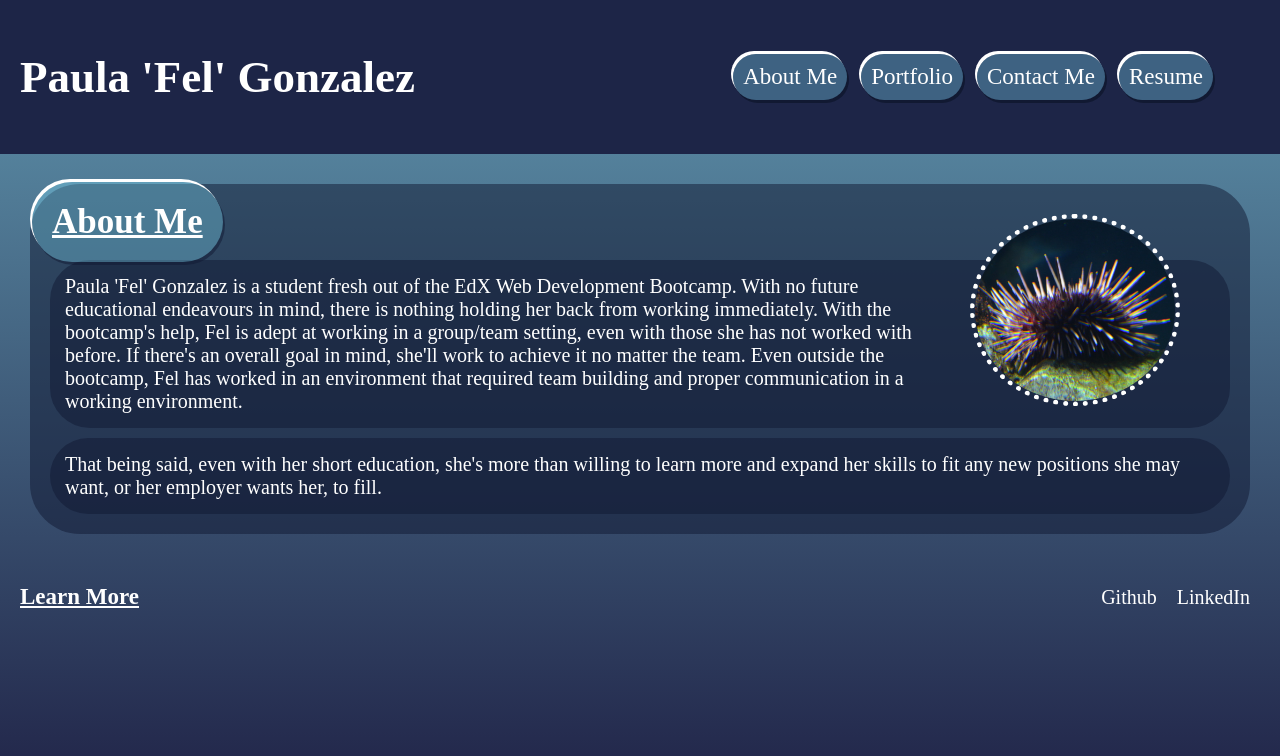
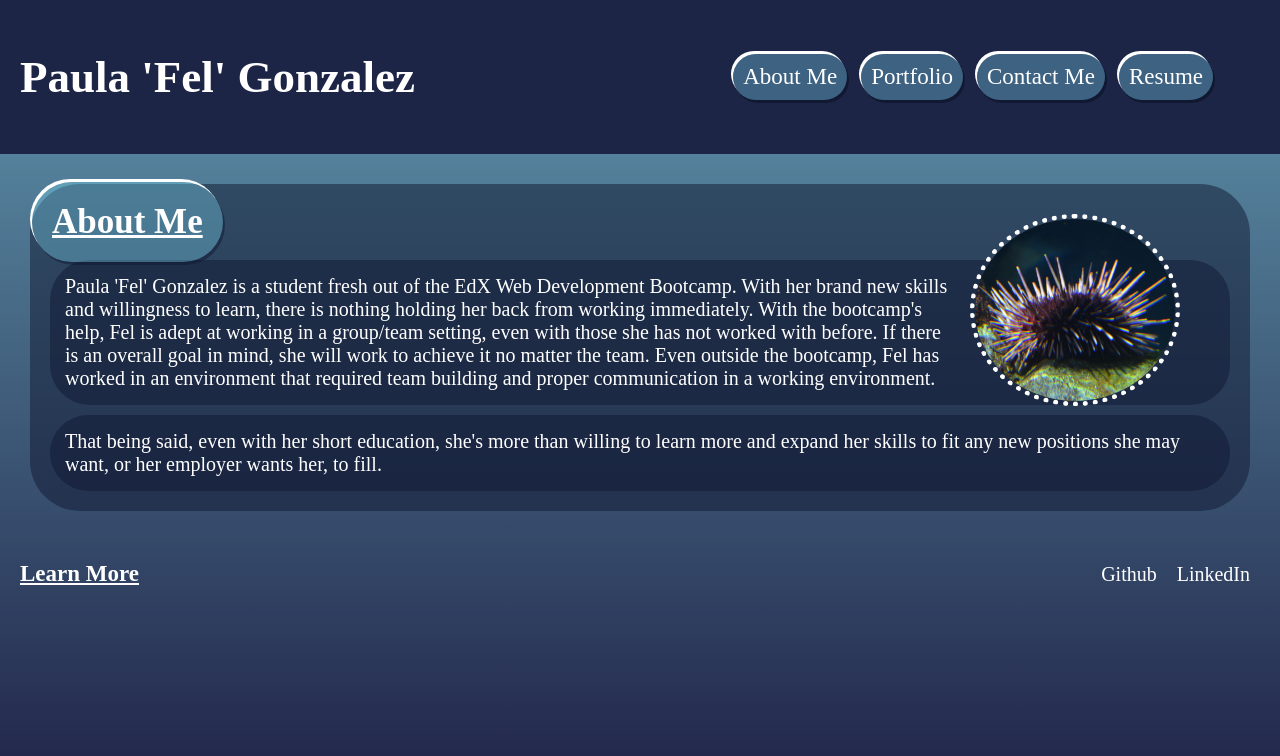
Before and after one commit to gonz951/Fels-Portfolio, a React (Vite) app: page / in a window 1280 px wide. Shown: the top 756 px of the page. Built offline with nearby package versions, Linux system fonts and the light colour scheme.

Commit message:
updated 'about me' page description

```diff
--- a/src/pages/AboutMe.jsx
+++ b/src/pages/AboutMe.jsx
@@ -9,7 +9,7 @@ export default function AboutPage() {
             </div>
          <h2>About Me</h2>
          <p className='darker'>
-            Paula 'Fel' Gonzalez is a student fresh out of the EdX Web Development Bootcamp. With no future educational endeavours in mind, there is nothing holding her back from working immediately. With the bootcamp's help, Fel is adept at working in a group/team setting, even with those she has not worked with before. If there's an overall goal in mind, she'll work to achieve it no matter the team. Even outside the bootcamp, Fel has worked in an environment that required team building and proper communication in a working environment.
+            Paula 'Fel' Gonzalez is a student fresh out of the EdX Web Development Bootcamp. With her brand new skills and willingness to learn, there is nothing holding her back from working immediately. With the bootcamp's help, Fel is adept at working in a group/team setting, even with those she has not worked with before. If there is an overall goal in mind, she will work to achieve it no matter the team. Even outside the bootcamp, Fel has worked in an environment that required team building and proper communication in a working environment.
          </p>
          <p className='darker'>
              That being said, even with her short education, she's more than willing to learn more and expand her skills to fit any new positions she may want, or her employer wants her, to fill.
```
